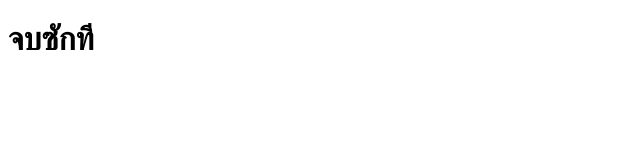
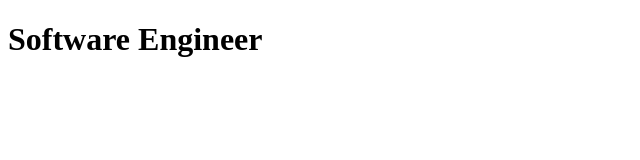
Before and after one commit to ts-toey/se, a website: page index.html in a window 1280 px wide. Shown: the whole page, without its empty margins (0-640 px from the left). Drawn offline with Linux system fonts and the light colour scheme.

Commit message:
commit 11:04 30-03-2025

```diff
--- a/index.html
+++ b/index.html
@@ -6,6 +6,6 @@
     <title>Software Engineer</title>
 </head>
 <body>
-    <h1>จบซักที</h1>
+    <h1>Software Engineer</h1>
 </body>
 </html>
```
Also changed, not shown: test/module.test.js (+1 -1 lines).
